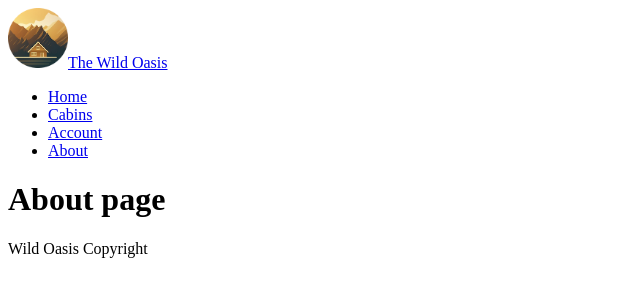
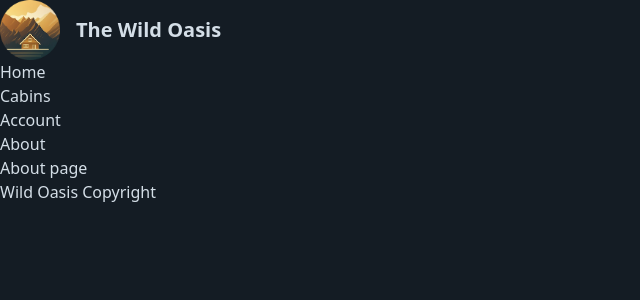
Before and after one commit to AliHaidar322/Wild-Oasis-Website, a Next.js app: page /about in a window 1280 px wide. Shown: the top 300 px of the page, without its empty margins (0-640 px from the left). Built offline with nearby package versions, Linux system fonts and the light colour scheme.

Commit message:
** Added title for each page ** Added Description in metatag for better SEO ** Added title logo

```diff
--- a/app/_styles/globals.css
+++ b/app/_styles/globals.css
@@ -2,7 +2,7 @@
 @tailwind components;
 @tailwind utilities;
 
-@layer components {
+/* @layer components {
   .spinner {
     margin: 3.2rem auto 1.6rem;
     width: 60px;
@@ -28,12 +28,12 @@
       transform: rotate(1turn);
     }
   }
-}
+} */
 
 /* For data picker */
-.rdp {
+/* .rdp {
   --rdp-cell-size: 32px !important;
   --rdp-accent-color: theme('colors.accent.500') !important;
   --rdp-background-color: theme('colors.accent.600') !important;
   margin: 0 !important;
-}
+} */
--- a/app/about/page.js
+++ b/app/about/page.js
@@ -1,3 +1,7 @@
+export const metadata = {
+  title: "About",
+}
+
 export default function Page() {
   return (
     <h1>About page</h1>
--- a/app/account/page.js
+++ b/app/account/page.js
@@ -1,3 +1,7 @@
+export const metadata = {
+  title: "Account",
+}
+
 export default function Page() {
   return (
     <h1>Account page</h1>
--- a/app/cabins/page.js
+++ b/app/cabins/page.js
@@ -1,3 +1,7 @@
+export const metadata = {
+  title: "Cabins",
+}
+
 export default function Page() {
   return (
     <h1>Cabins page</h1>
--- a/app/layout.js
+++ b/app/layout.js
@@ -1,14 +1,19 @@
 import Logo from '@/app/_components/Logo';
 import Navigation from '@/app/_components/Navigation';
+import '@/app/_styles/globals.css'
 
 export const metadata = {
-  title: 'The Wild Oasis',
+  title: {
+    template: "%s / The Wild Oasis",
+    default: "Welcome / The Wild Oasis",
+  },
+  description: "Luxrious cabin hotel, located in the heart of the Italian Dolomites, Surrounded by beautiful mountains and dark forests",
 }
 
 export default function RootLayout({ children }) {
   return (
     <html lang="en">
-      <body>
+      <body className="bg-primary-950 text-primary-100 min-h-screen">
         <header>
           <Logo />
           <Navigation />
--- a/tailwind.config.js
+++ b/tailwind.config.js
@@ -8,8 +8,32 @@ module.exports = {
   theme: {
     extend: {
       colors: {
-        background: "var(--background)",
-        foreground: "var(--foreground)",
+        primary: {
+          50: '#E1E8EF',
+          100: '#D4DEE7',
+          200: '#B7C7D7',
+          300: '#99B0C7',
+          400: '#7C99B6',
+          500: '#5E82A6',
+          600: '#4C6B8A',
+          700: '#3C546C',
+          800: '#2C3D4F',
+          900: '#1B2631',
+          950: '#141C24',
+        },
+        accent: {
+          50: '#FAF5F0',
+          100: '#F4ECE1',
+          200: '#E8D6BF',
+          300: '#DDC2A2',
+          400: '#D2AF84',
+          500: '#C69963',
+          600: '#B78343',
+          700: '#926835',
+          800: '#6C4D28',
+          900: '#4B351B',
+          950: '#382814',
+        },
       },
     },
   },
```
Also changed, not shown: package.json (+6 -5 lines), app/icon.png (added), 1 other file (tests, documents, lock files or other folders).
